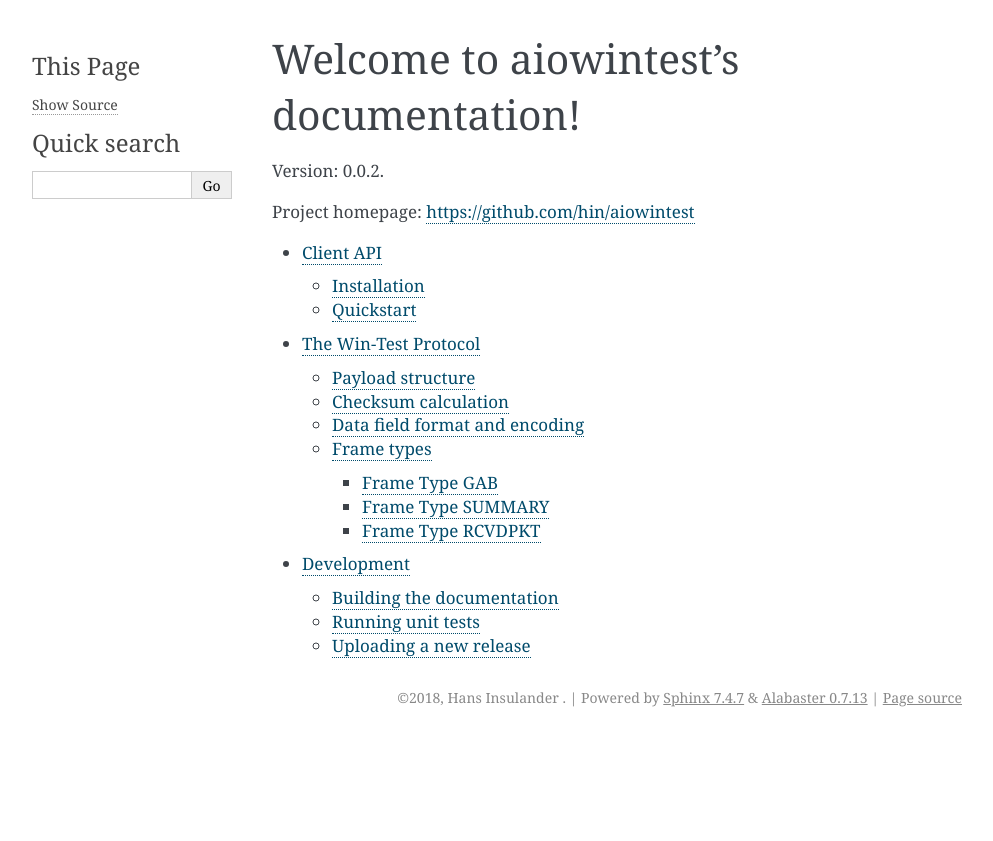
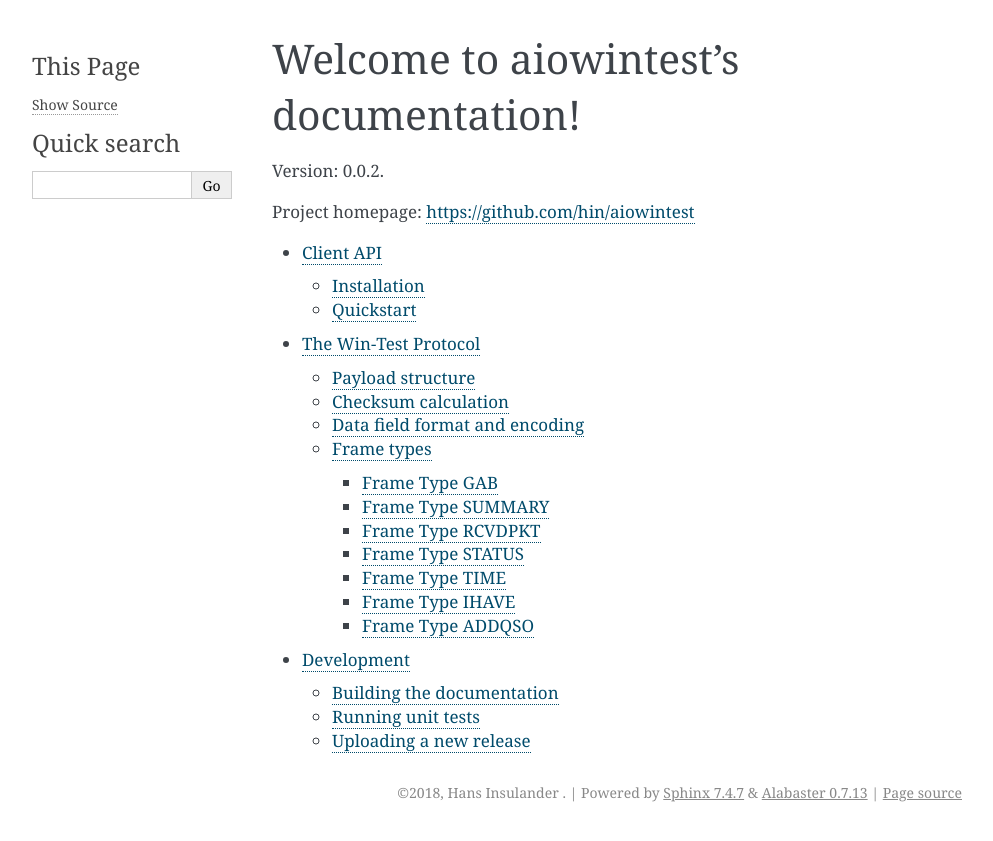
Before and after one commit to hin/aiowintest, a Sphinx documentation site: the page built from docs/index.rst, in a window 1280 px wide. Shown: the top 841 px of the page, without its empty margins (148-1141 px from the left). Built offline with Sphinx 7.4.7, drawn with Linux system fonts in a browser that asks for light colours; some of the changed lines change nothing that is shown.

Commit message:
Added some more frame types

```diff
--- a/docs/protocol.rst
+++ b/docs/protocol.rst
@@ -2,7 +2,7 @@
 The Win-Test Protocol
 =====================
 
-The Win-Teat protocol is based on UDP broadcast packets, by default sent to the
+The Win-Test protocol is based on UDP broadcast packets, by default sent to the
 local broadcast address at port 9871.
 
 There is some partial documentation of the Win-Test protocol here:
@@ -11,12 +11,13 @@
 This protocol documentation was made by reading the documentation above,
 and by reverse engineering the protocol using Wireshark and python code.
 
-The resulting documentation, python code or anything else has no affiliation
-with the Win-Test developers. It has been created out of personal curiosity and
-is presented in the hope that it may be useful or at least amusing to others.
+The resulting documentation, python code and everything else related to this
+project  has no affiliation with the Win-Test developers.
+It has been created out of personal curiosity and is presented in the hope that
+it may be useful or at least amusing to others.
 
 Any further insights and/or corrections to this project is greatly appreciated.
-Please contact me here: https://github.com/hin/aiowintest
+Please get in touch via https://github.com/hin/aiowintest
 
 Payload structure
 =================
@@ -120,5 +121,75 @@
 string. There is one data field which is formatted as it arrives over telnet
 from the DX cluster.
 
+Frame Type STATUS
+-----------------
+
+Sent regularly, and contains the following data fields:
+
+====== ===========
+type   information
+====== ===========
+int    unknown
+int    unknown
+int    unknown
+int    unknown
+int    VFO A frequency in 100s of Hertz
+string unknown
+int    unknown
+string unknown
+int    VFO B frequency in 100s of Hertz
+string operator callsign
+====== ===========
+
+Frame Type TIME
+---------------
+
+Used for time syncronization. The to_station field is empty, and the only data
+field is a number representing seconds since the `Unix Epoch`_.
+
+Frame Type IHAVE
+----------------
+
+The purpose of this message, which is sent quite frequently, is unknown.
+
+It seems to contain some numbers that could possibly be used to synchronize
+Win-Test instances in the case where UDP packets are lost, but this is just
+a guess. More investigation is needed.
+
+Frame Type ADDQSO
+-----------------
+
+This message is sent when a QSO is entered by the operator.
+
+The data fields are as follows:
+
+====== ===========
+type   information
+====== ===========
+int    timestamp in unix time
+int    frequency in 100s of Hertz
+int    unknown
+int    unknown
+int    unknown
+int    unknown
+int    unknown
+int    unknown
+int    unknown
+string callsign of worked station
+string sent report (e.g. "59")
+string received contest exchange (e.g. "5904")
+string unknown
+string unknown
+string unknown
+int    unknown
+string unknown
+string unknown
+string operator callsign
+int    unknown
+====== ===========
+
+.. _Unix Epoch: https://en.wikipedia.org/wiki/Unix_time
+
+
 .. toctree::
    :name: protocol
```
